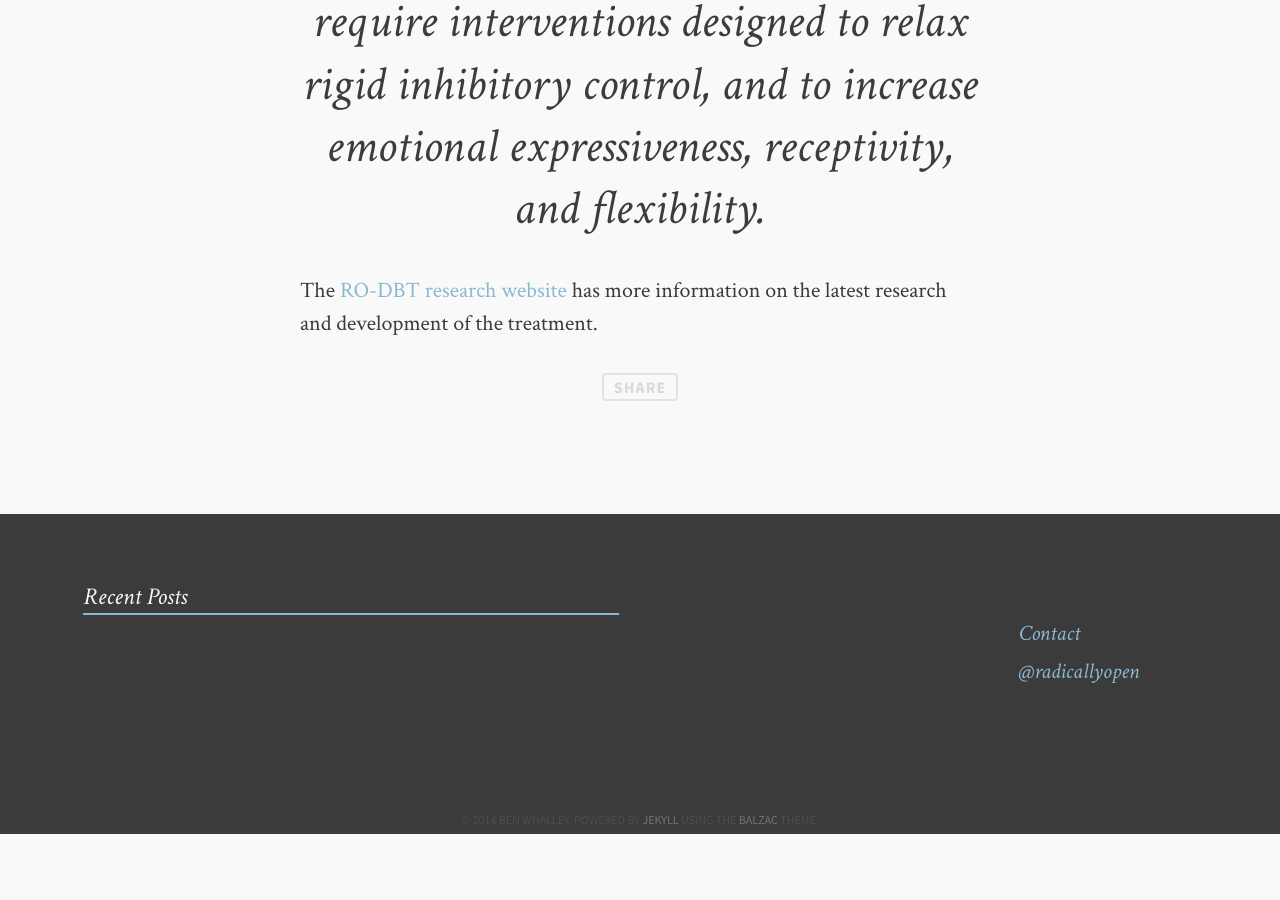
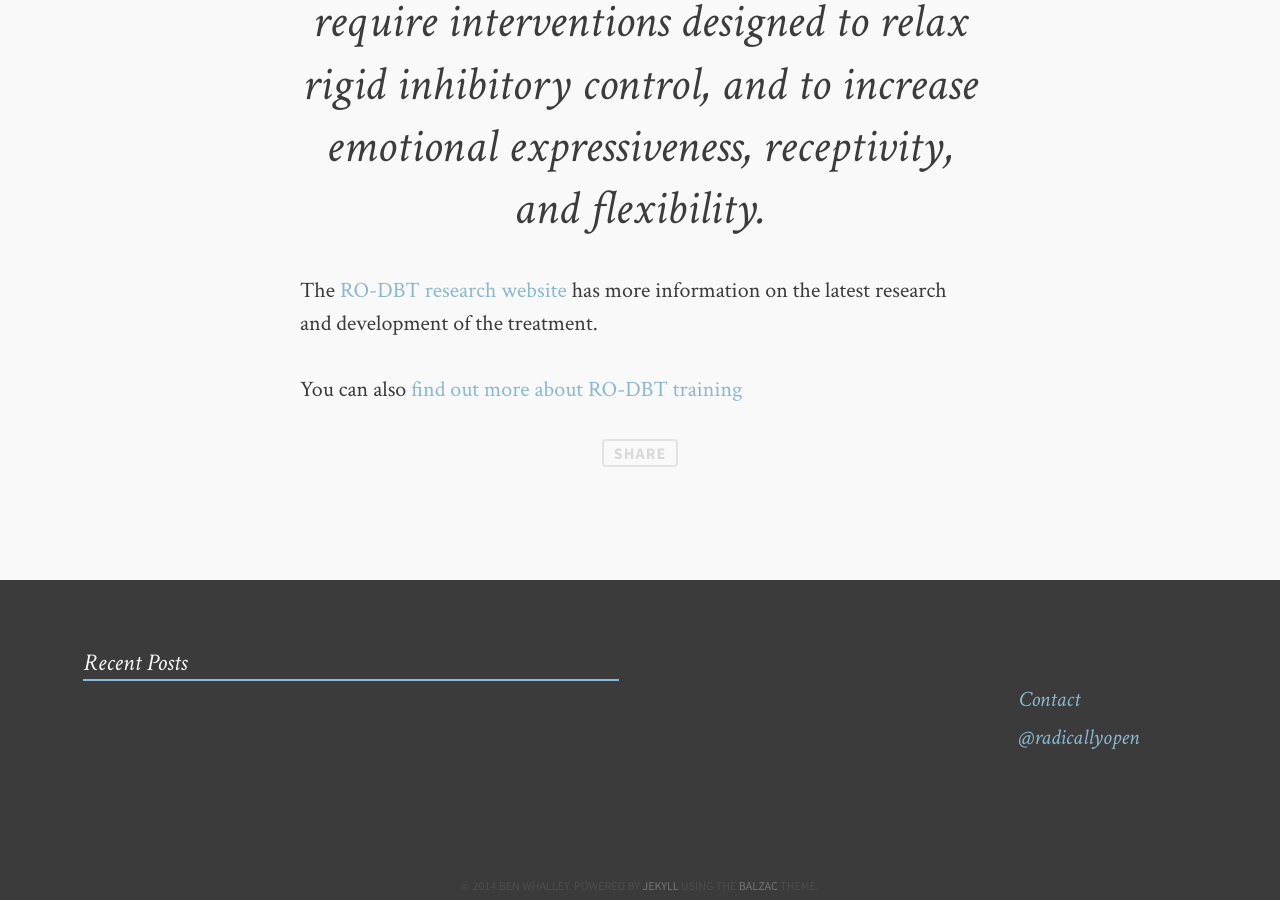
Before and after one commit to RadicallyOpen/RadicallyOpen, a Jekyll site: the page built from about.markdown, in a window 1280 px wide and 900 px high, scrolled down 1418 px. Built offline with Jekyll 4.4.1, drawn with Linux system fonts in a browser that asks for light colours; comment, search, counter and statistics services are not loaded; before the commit the page ends 2252 px from its top, so only the background shows below that.

Commit message:
Update about.markdown

```diff
--- a/about.markdown
+++ b/about.markdown
@@ -20,3 +20,5 @@ Although Radically Open DBT (RO-DBT) builds upon many of the core principles of
 
 
 The [RO-DBT research website](http://www.radical-openness.com) has more information on the latest research and development of the treatment.
+
+You can also [find out more about RO-DBT training](/professionals/)
```
